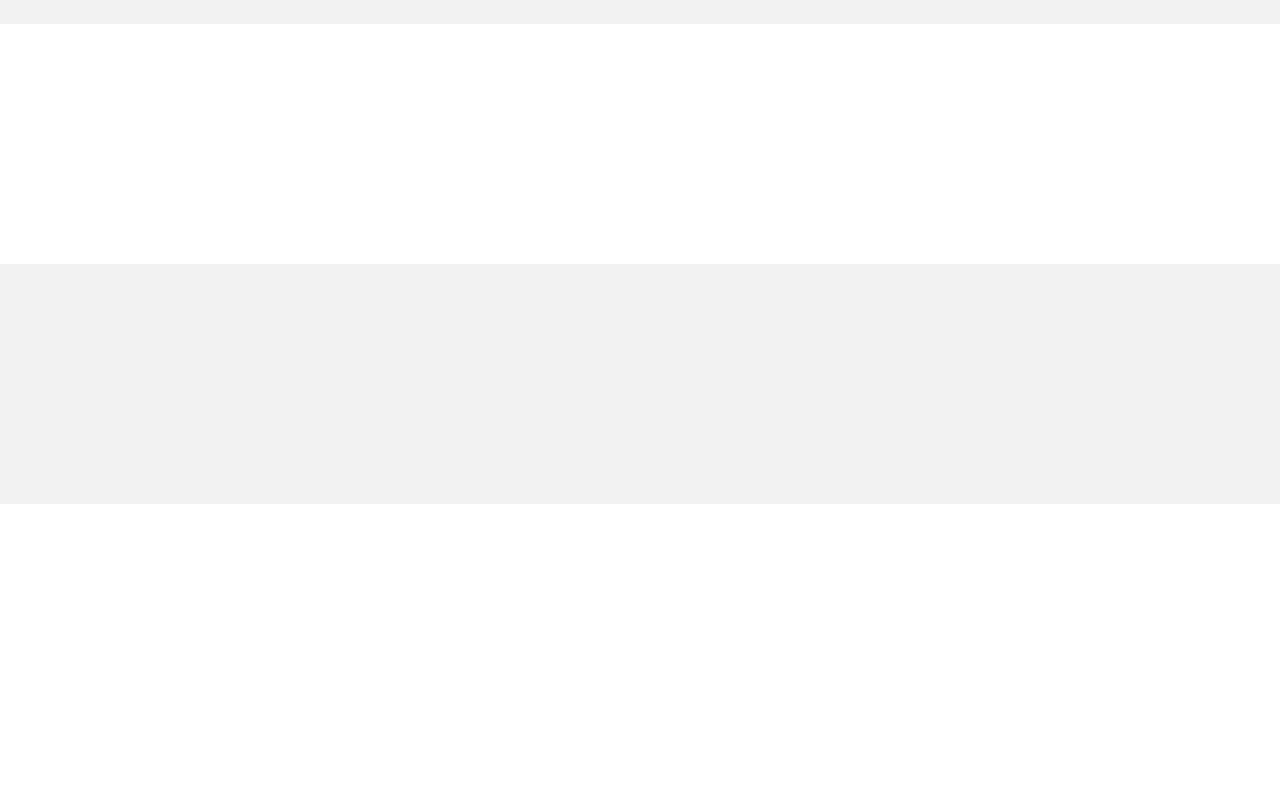
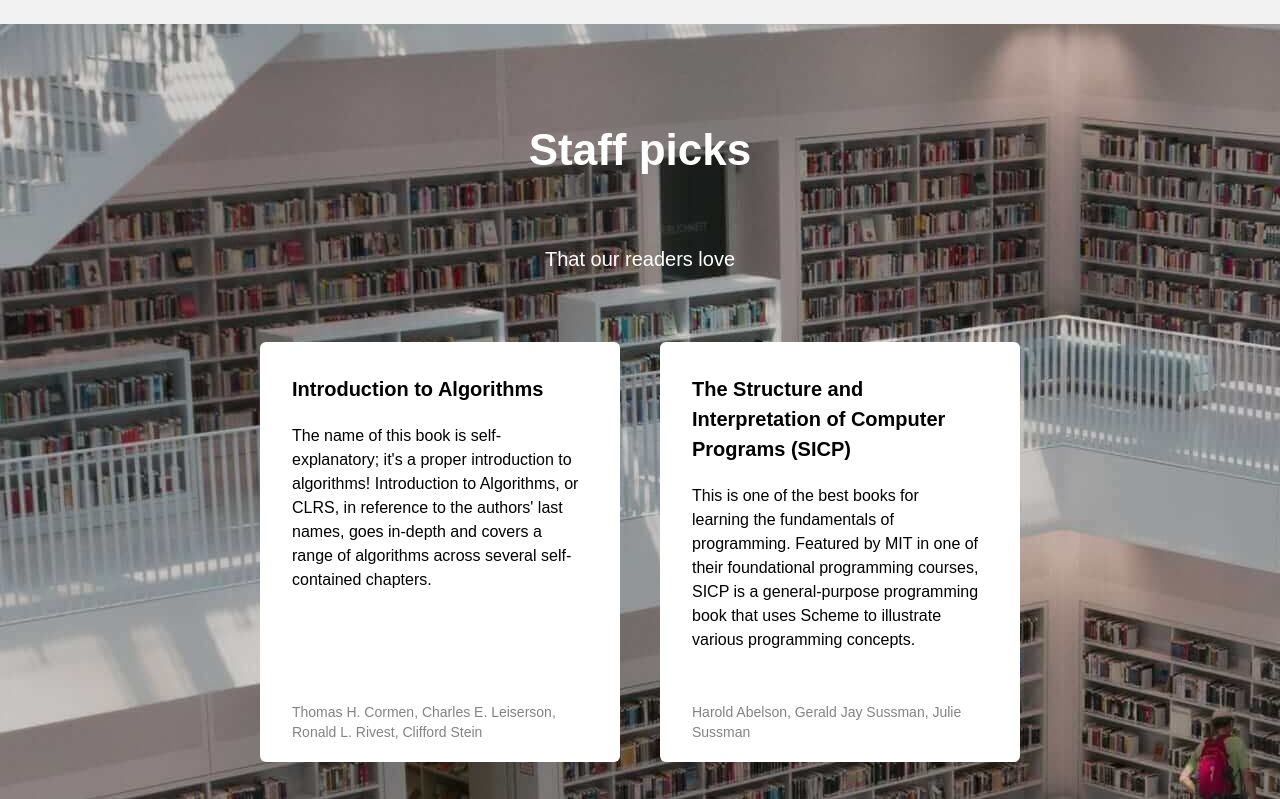
Before and after one commit to blinn26/se_project_library2, a plain HTML site: page index.html in a window 1280 px wide. Shown: the part 1600-2399 px from the top of the page. Before the commit the page ends 2104 px from the top, so only its background shows below. Drawn offline with Linux system fonts and the light colour scheme.

Commit message:
staff picks cards

```diff
--- a/index.html
+++ b/index.html
@@ -145,9 +145,9 @@
         <!-- --------------------------------------------------------------- -->
         <!--        Don't uncomment until the final project stage            -->
         <!-- --------------------------------------------------------------- -->
-        <!--<h2 class="staff__title">Staff picks</h2>
+        <h2 class="staff__title">Staff picks</h2>
         <p class="staff__subtitle">That our readers love</p>
-        <ul>
+        <ul class="staff__cards">
           <li class="card">
             <div class="card__content">
               <h3 class="card__title">Introduction to Algorithms</h3>
@@ -213,7 +213,7 @@
               <p class="card__footer">Steve McConnell</p>
             </div>
           </li>
-        </ul>-->
+        </ul>
       </div>
 
       <div class="membership">
--- a/styles/style.css
+++ b/styles/style.css
@@ -246,6 +246,7 @@
 }
 .staff {
   padding: 100px 0 140px;
+  background-image: url(../images/staff_picks_background.jpg);
 }
 
 .staff__title {
@@ -253,6 +254,7 @@
   font-size: 44px;
   line-height: 52px;
   margin: 0 0 24px;
+  color: white;
 }
 
 .staff__subtitle {
@@ -260,16 +262,29 @@
   font-size: 20px;
   line-height: 30px;
   font-weight: 400;
-  margin: 0;
+  margin: 68px;
+  color: white;
 }
 
 /* Add the CSS rule for your new class here. Make sure to place it before .card: parents should precede their children */
 
+.staff__cards {
+  display: flex;
+  flex-wrap: wrap;
+  justify-content: space-between;
+  padding-left: 0px;
+  gap: 40px;
+  max-width: 760px;
+  margin: auto;
+  list-style: none;
+}
 .card {
   background-color: #fff;
   border-radius: 6px;
   padding: 32px 40px 20px 32px;
   box-sizing: border-box;
+  height: 420px;
+  width: 360px;
 }
 
 .card__content {
@@ -297,6 +312,7 @@
   font-size: 14px;
   line-height: 20px;
   color: #838383;
+  margin-top: auto;
 }
 
 .membership {
```
